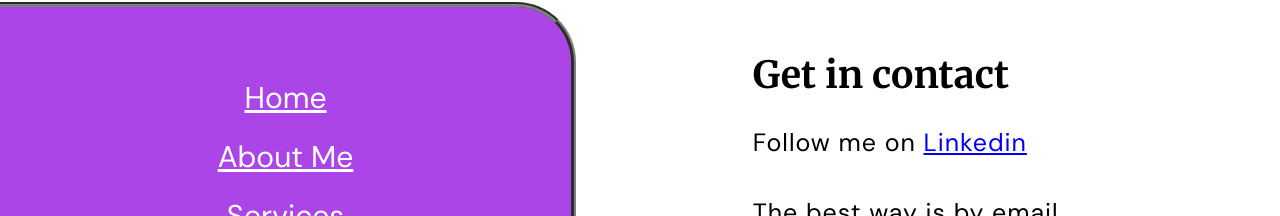
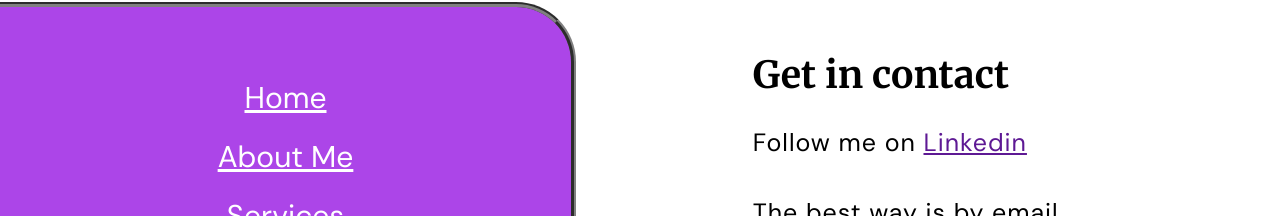
Before and after one commit to Mercury225/charlesmassingham, a plain HTML site: page contact_me.html in a window 1280 px wide. Shown: the part 128-344 px from the top of the page. Drawn offline with Linux system fonts and the light colour scheme.

Commit message:
links changed to purple

```diff
--- a/general_design.css
+++ b/general_design.css
@@ -30,6 +30,9 @@ main {
   margin: 0 2%;
   padding: 0 12%;
   flex-wrap: wrap;
+}
+#main_sections a {
+  color: rgb(94, 25, 148);
 }
 /*removes the menu header*/
 @media screen and (min-width: 1000px) {
@@ -206,6 +209,9 @@ main {
   letter-spacing: 1px;
   line-height: 2;
 }
+.single_page a {
+  color: rgb(94, 25, 148);
+}
 footer {
   font-family: "DM Sans", sans-serif;
   font-size: 20px;
```
